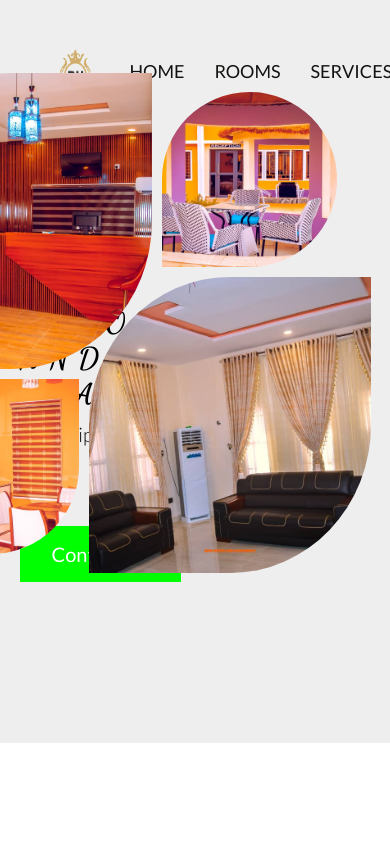
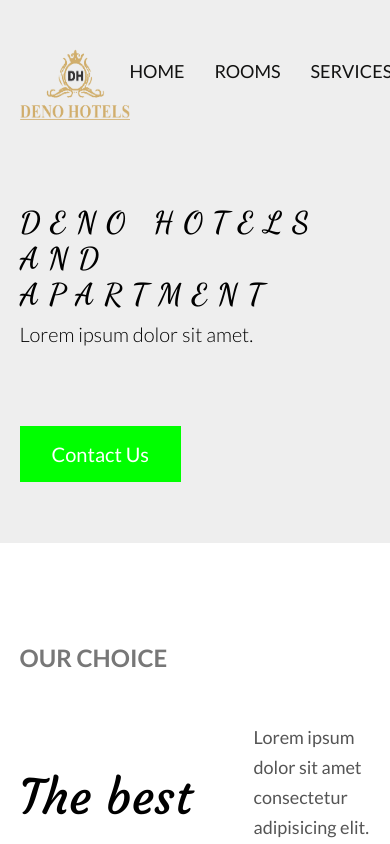
Before and after one commit to highfee/hotel-landing, a Next.js app: page / in a window 390 px wide. Shown: the top 844 px of the page. Built offline with nearby package versions, Linux system fonts and the light colour scheme.

Commit message:
did a lil bit of responsiveness

```diff
--- a/app/components/Hero/hero.module.css
+++ b/app/components/Hero/hero.module.css
@@ -91,3 +91,26 @@
 .link a:hover {
   background: var(--main-button-light);
 }
+
+@media screen and (max-width: 1600px) {
+  .side {
+    position: static;
+    width: 450px;
+    height: 450px;
+  }
+  .container {
+    display: flex;
+    justify-content: space-between;
+    /* align-items: center; */
+    flex-direction: row-reverse;
+  }
+}
+@media screen and (max-width: 900px) {
+  .side {
+    display: none;
+  }
+  .container {
+    display: block;
+    height: 400px;
+  }
+}
--- a/app/components/about/About.jsx
+++ b/app/components/about/About.jsx
@@ -12,7 +12,13 @@ const About = () => {
   return (
     <div className={styles.container}>
       <section className={styles.about__image}>
-        <Image src="/images/outside.jpg " alt="" width="500" height="500" />
+        <Image
+          src="/images/outside.jpg "
+          alt=""
+          width="500"
+          height="500"
+          // layout="fill"
+        />
       </section>
       <section>
         <h2 className={ds.className}>About</h2>
--- a/app/components/about/about.module.css
+++ b/app/components/about/about.module.css
@@ -51,3 +51,18 @@
     background: var(--main-button);
   } */
 }
+
+@media screen and (max-width: 1200px) {
+  .container {
+    grid-template-columns: 1fr;
+    height: fit-content;
+    padding-bottom: 30px;
+    padding-right: 0;
+  }
+  .container img {
+    width: 100% !important;
+  }
+  .container > section:last-child {
+    padding-right: var(--main-spacing-inline);
+  }
+}
```
